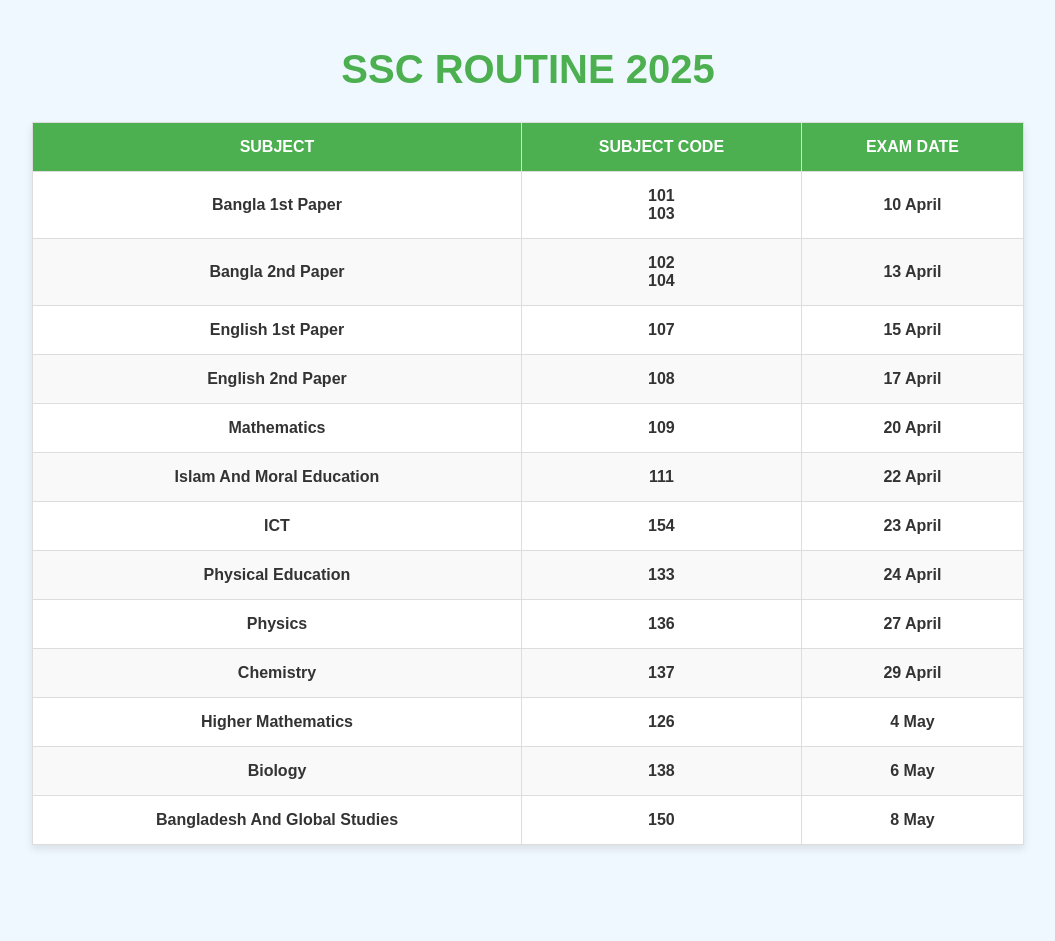
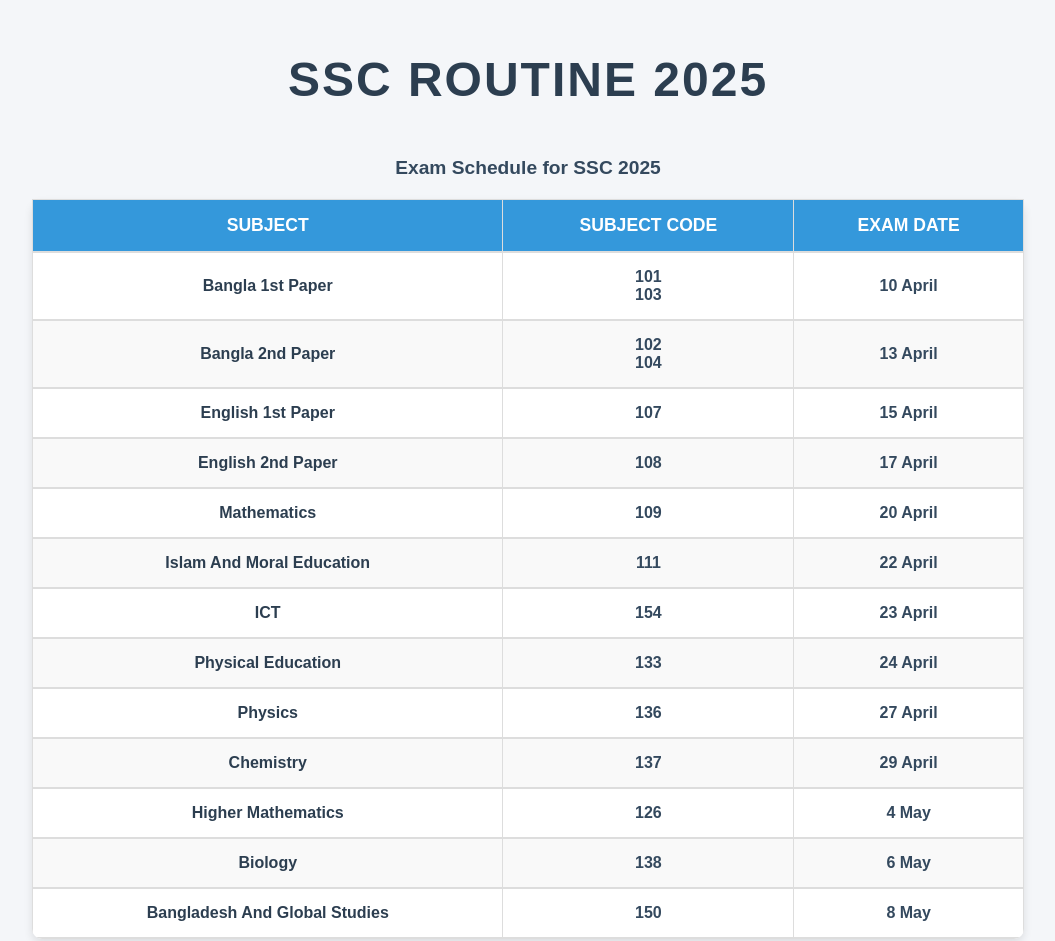
Before and after one commit to rafin-edu/routine, a plain HTML site: page index.html in a window 1280 px wide. Shown: the top 941 px of the page, without its empty margins (112-1167 px from the left). Before the commit the page ends 865 px from the top, so only its background shows below. Drawn offline with Linux system fonts and the light colour scheme.

Commit message:
Update index.html

```diff
--- a/index.html
+++ b/index.html
@@ -1,12 +1,13 @@
 <!DOCTYPE html>
-<html>
+<html lang="en">
   <head>
-    <title>SSC ROUTINE </title>
-  </head>
+    <meta charset="UTF-8" />
+    <meta name="viewport" content="width=device-width, initial-scale=1.0" />
+    <title>SSC Routine 2025</title>
     <style>
       body {
         font-family: Arial, sans-serif;
-  background-color: #f0f8ff;
+        background-color: #f4f6f9;
         color: #333;
         margin: 0;
         padding: 20px;
@@ -14,30 +15,36 @@
 
       h1 {
         text-align: center;
-  color: #4CAF50;
+        color: #2c3e50;
         margin-bottom: 30px;
-  font-size: 2.5rem;
+        font-size: 3rem;
         text-transform: uppercase;
+        letter-spacing: 2px;
       }
 
       table {
         width: 80%;
         margin: 0 auto;
         border-collapse: collapse;
-  background-color: #fff;
+        background-color: #ffffff;
         box-shadow: 0 4px 8px rgba(0, 0, 0, 0.1);
+        border-radius: 10px;
+        overflow: hidden;
       }
 
-th, td {
-  border: 1px solid #ddd;
-  text-align: center;
+      th,
+      td {
         padding: 15px;
         font-size: 1rem;
+        text-align: center;
+        border: 1px solid #ddd;
+        border-bottom: 2px solid #ddd;
       }
 
       th {
-  background-color: #4CAF50;
+        background-color: #3498db;
         color: white;
+        font-size: 1.1rem;
         text-transform: uppercase;
       }
 
@@ -46,34 +53,54 @@ tr:nth-child(even) {
       }
 
       tr:hover {
-  background-color: #f1f1f1;
+        background-color: #eaf1f8;
       }
 
       td {
         font-weight: bold;
+        color: #34495e;
       }
 
       b {
-  color: #333;
+        color: #2c3e50;
       }
 
       caption {
         font-size: 1.2rem;
         font-weight: bold;
-  margin: 10px 0;
+        margin: 20px 0;
+        color: #34495e;
       }
 
-/* Add some spacing around the table */
       .table-container {
         display: flex;
         justify-content: center;
         align-items: center;
+        margin-top: 20px;
+      }
+
+      /* Add a responsive design */
+      @media (max-width: 768px) {
+        table {
+          width: 100%;
+        }
+
+        h1 {
+          font-size: 2.5rem;
+        }
+
+        th,
+        td {
+          font-size: 0.9rem;
+        }
       }
     </style>
+  </head>
   <body>
     <h1>SSC Routine 2025</h1>
+    <div class="table-container">
       <table>
-    <table border="1" cellspacing="10" cellpadding="50">
+        <caption>Exam Schedule for SSC 2025</caption>
         <thead>
           <tr>
             <th>Subject</th>
@@ -83,19 +110,13 @@ caption {
         </thead>
         <tbody>
           <tr>
-          <td><b>
-            Bangla 1st Paper</b>
-          </td>
-          <td>
-            101<br>
-            103
-          </td>
+            <td><b>Bangla 1st Paper</b></td>
+            <td>101<br>103</td>
             <td>10 April</td>
           </tr>
           <tr>
             <td><b>Bangla 2nd Paper</b></td>
-          <td>102<br>
-         104 </td>
+            <td>102<br>104</td>
             <td>13 April</td>
           </tr>
           <tr>
@@ -103,14 +124,13 @@ caption {
             <td>107</td>
             <td>15 April</td>
           </tr>
-        <tr><td><b>English 2nd Paper</b></td>
+          <tr>
+            <td><b>English 2nd Paper</b></td>
             <td>108</td>
             <td>17 April</td>
           </tr>
           <tr>
-          <td>
-            <b>Mathematics </b>
-          </td>
+            <td><b>Mathematics</b></td>
             <td>109</td>
             <td>20 April</td>
           </tr>
@@ -120,41 +140,32 @@ caption {
             <td>22 April</td>
           </tr>
           <tr>
-          <td><b>ICT<b></td>
+            <td><b>ICT</b></td>
             <td>154</td>
             <td>23 April</td>
           </tr>
           <tr>
-          <td>Physical Education</td>
+            <td><b>Physical Education</b></td>
             <td>133</td>
             <td>24 April</td>
-        </tr
+          </tr>
           <tr>
-        <td>
-       <b>   Physics</b>
-        </td>
+            <td><b>Physics</b></td>
             <td>136</td>
             <td>27 April</td>
-
           </tr>
           <tr>
-          <td>
-           <b> Chemistry </b>
-          </td>
+            <td><b>Chemistry</b></td>
             <td>137</td>
             <td>29 April</td>
           </tr>
           <tr>
-          <td>
-            <b>Higher Mathematics</b>
-          </td>
+            <td><b>Higher Mathematics</b></td>
             <td>126</td>
             <td>4 May</td>
           </tr>
           <tr>
-          <td>
-            <b>Biology </b>
-          </td>
+            <td><b>Biology</b></td>
             <td>138</td>
             <td>6 May</td>
           </tr>
@@ -165,9 +176,6 @@ caption {
           </tr>
         </tbody>
       </table>
-
-
-
-
+    </div>
   </body>
 </html>
```
Lines whose indentation alone changed are shown as unchanged.
